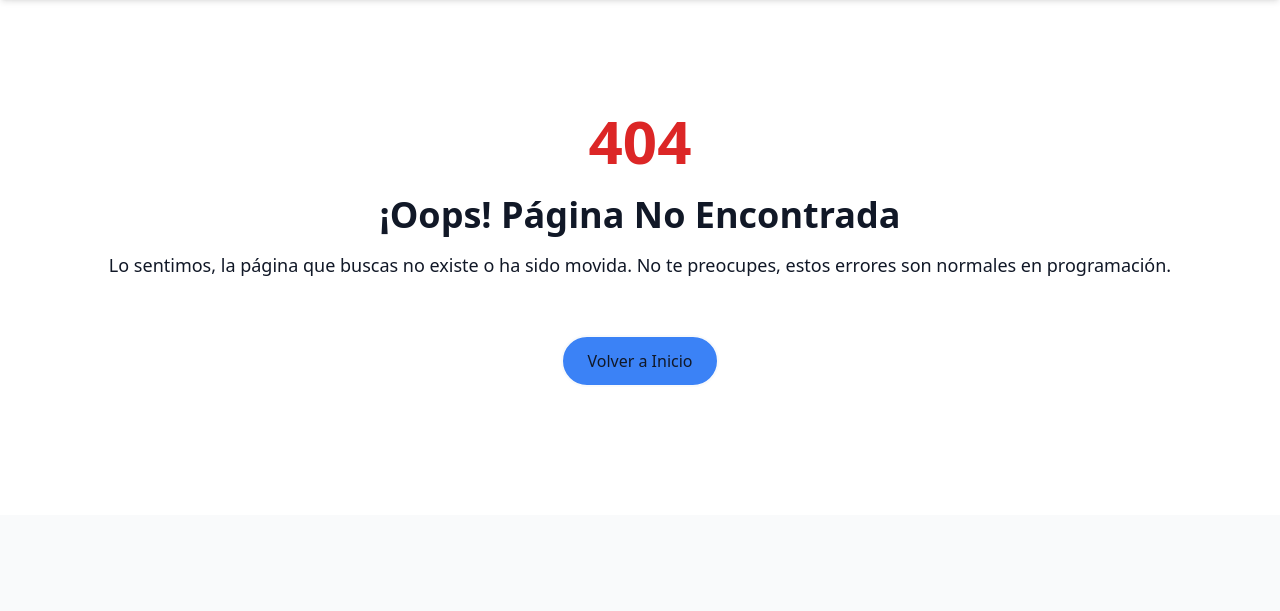
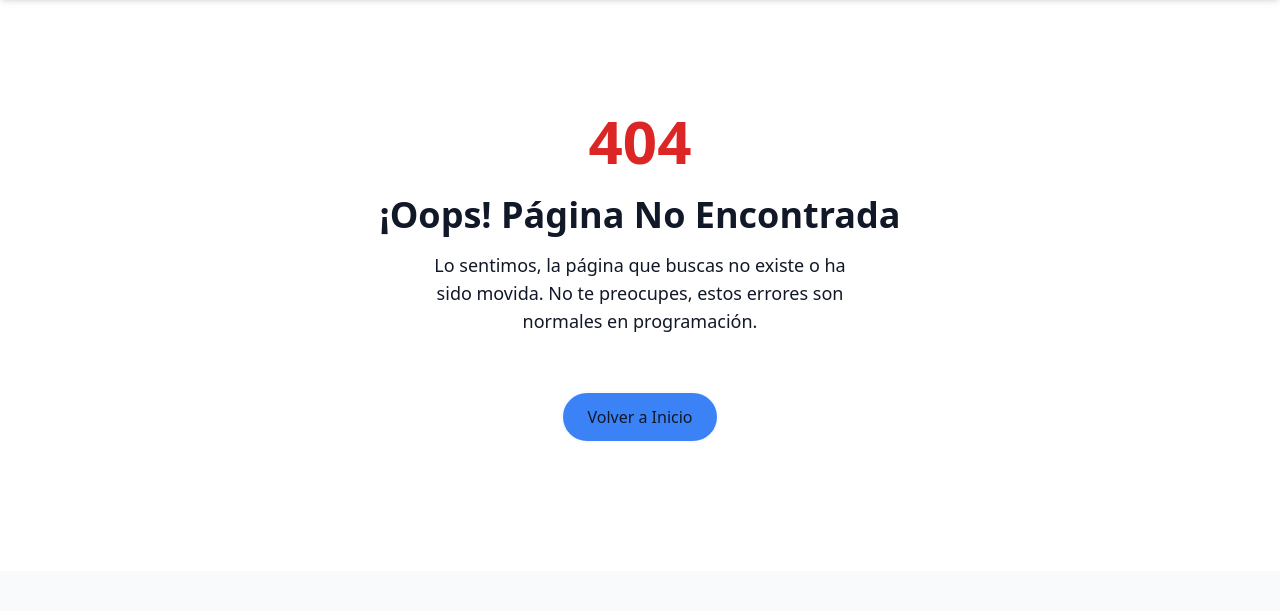
Before and after one commit to EzequielEdOjeda/Blog_Django, a Django app: template mi_blog/templates/404.html in a window 1280 px wide. Shown: the part 83-694 px from the top of the page. Run offline with Django 5.2, Linux system fonts and the light colour scheme; the template is opened without the code that fills it, so the values that code supplies are empty; some libraries are stand-ins or nearby versions.

Commit message:
Update 404.html

```diff
--- a/mi_blog/templates/404.html
+++ b/mi_blog/templates/404.html
@@ -7,7 +7,7 @@
 <div class="text-center py-20">
     <h1 class="text-6xl font-extrabold text-red-600 dark:text-red-400 mb-6 animate-fade-in">404</h1>
     <h2 class="text-4xl font-bold text-color-heading mb-4 animate-fade-in-delay">¡Oops! Página No Encontrada</h2>
-    <p class="text-lg text-color-text-secondary mb-8">
+    <p class="text-lg text-color-text-secondary mb-8 max-w-md mx-auto">
         Lo sentimos, la página que buscas no existe o ha sido movida. No te preocupes, estos errores son normales en programación.
     </p><br>
     <a href="{% url 'home' %}" class="btn btn-primary">Volver a Inicio</a>
```
